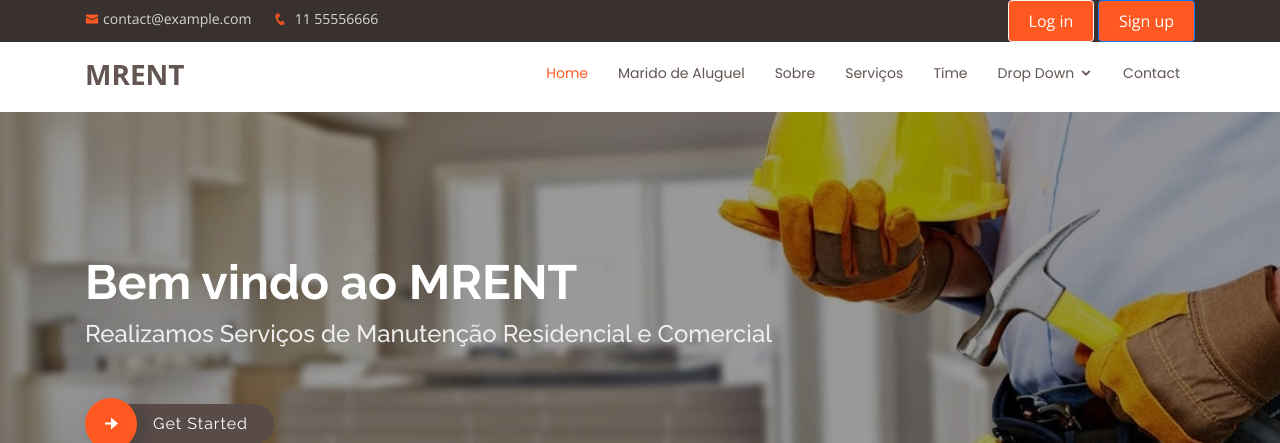
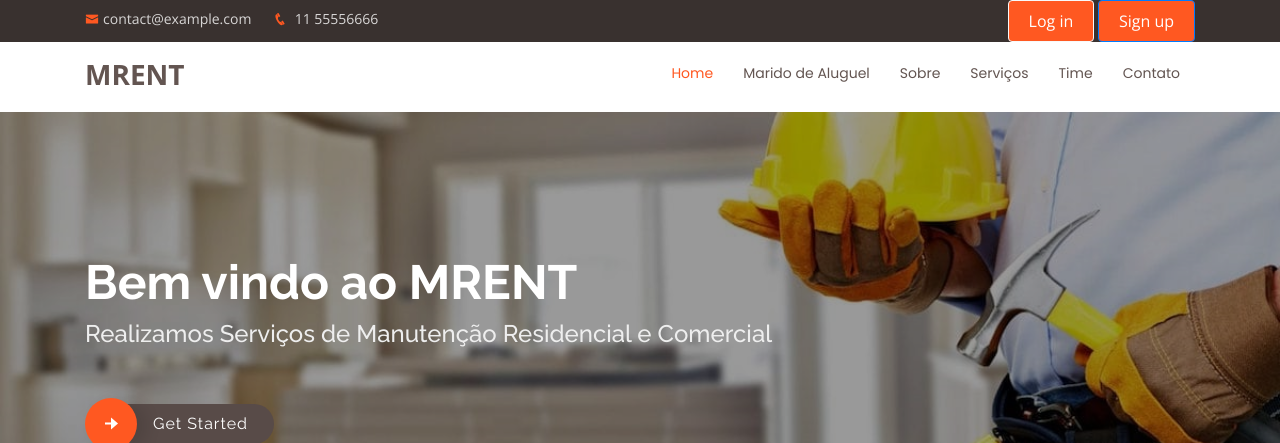
Before and after one commit to assisprestes/mrent, a Django app: page / in a window 1280 px wide. Shown: the top 443 px of the page. Run offline with Django 3.2, Linux system fonts and the light colour scheme; some libraries are stand-ins or nearby versions.

Commit message:
change some configs

```diff
--- a/mrent/assets/templates/partials/menu.html
+++ b/mrent/assets/templates/partials/menu.html
@@ -36,24 +36,7 @@
                 <li><a href="#about">Sobre</a></li>
                 <li><a href="#services">Serviços</a></li>
                 <li><a href="#team">Time</a></li>
-                <li class="drop-down"><a href="">Drop Down</a>
-                    <ul>
-                        <li><a href="#">Drop Down 1</a></li>
-                        <li class="drop-down"><a href="#">Drop Down 2</a>
-                            <ul>
-                                <li><a href="#">Deep Drop Down 1</a></li>
-                                <li><a href="#">Deep Drop Down 2</a></li>
-                                <li><a href="#">Deep Drop Down 3</a></li>
-                                <li><a href="#">Deep Drop Down 4</a></li>
-                                <li><a href="#">Deep Drop Down 5</a></li>
-                            </ul>
-                        </li>
-                        <li><a href="#">Drop Down 3</a></li>
-                        <li><a href="#">Drop Down 4</a></li>
-                        <li><a href="#">Drop Down 5</a></li>
-                    </ul>
-                </li>
-                <li><a href="#contact">Contact</a></li>
+                <li><a href="#contact">Contato</a></li>
 
             </ul>
         </nav>
--- a/mrent/assets/templates/registration/signup_form.html
+++ b/mrent/assets/templates/registration/signup_form.html
@@ -5,12 +5,12 @@
 {% block content %}
   <div class="row">
     <div class="col-md-8 col-sm-10 col-12">
-      <h2>Sign up as a {{ user_type }}</h2>
+      <h2>Cadastre-se como {{ user_type }}</h2>
       <form method="post" novalidate>
         {% csrf_token %}
         <input type="hidden" name="next" value="{{ next }}">
         {{ form|crispy }}
-        <button type="submit" class="btn btn-success">Sign up</button>
+        <button type="submit" class="btn btn-success">Cadastre-se</button>
       </form>
     </div>
   </div>
```
Also changed, not shown: mrent/apps/servicos/migrations/0002_create_initial_subjects.py, mrent/assets/static/img/favicon.png.
